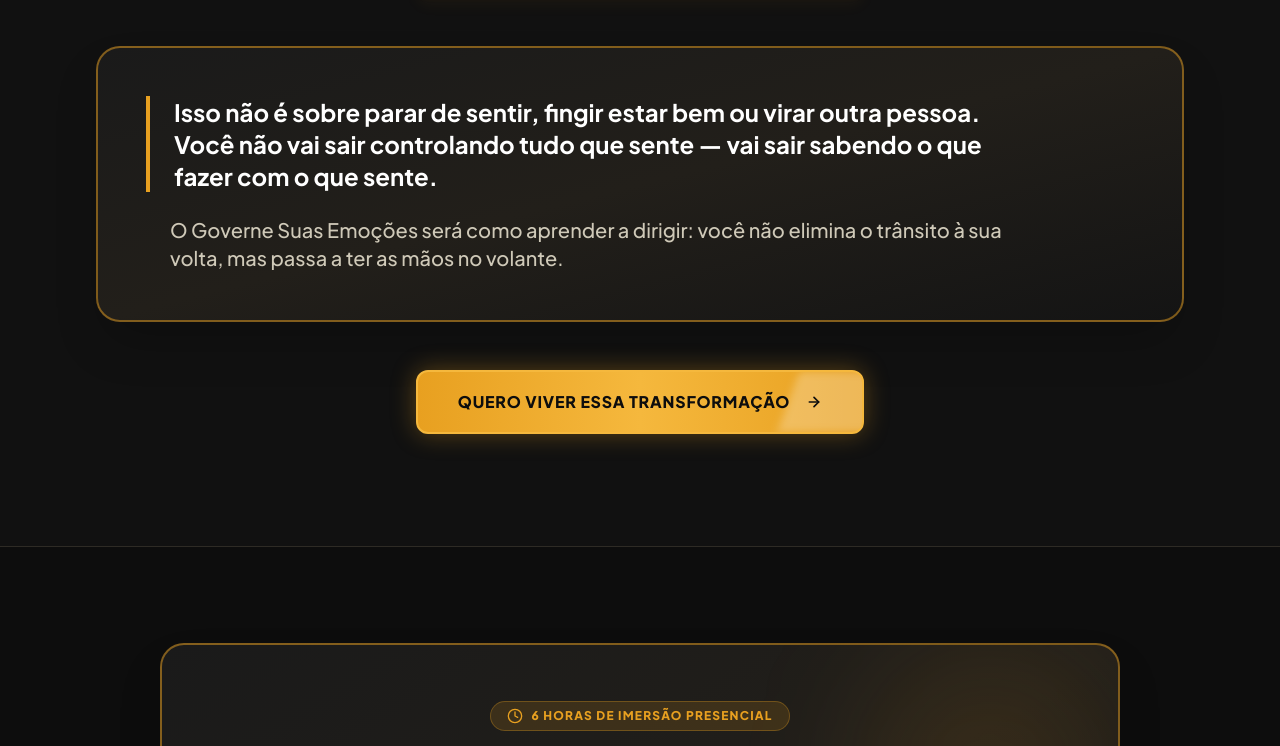
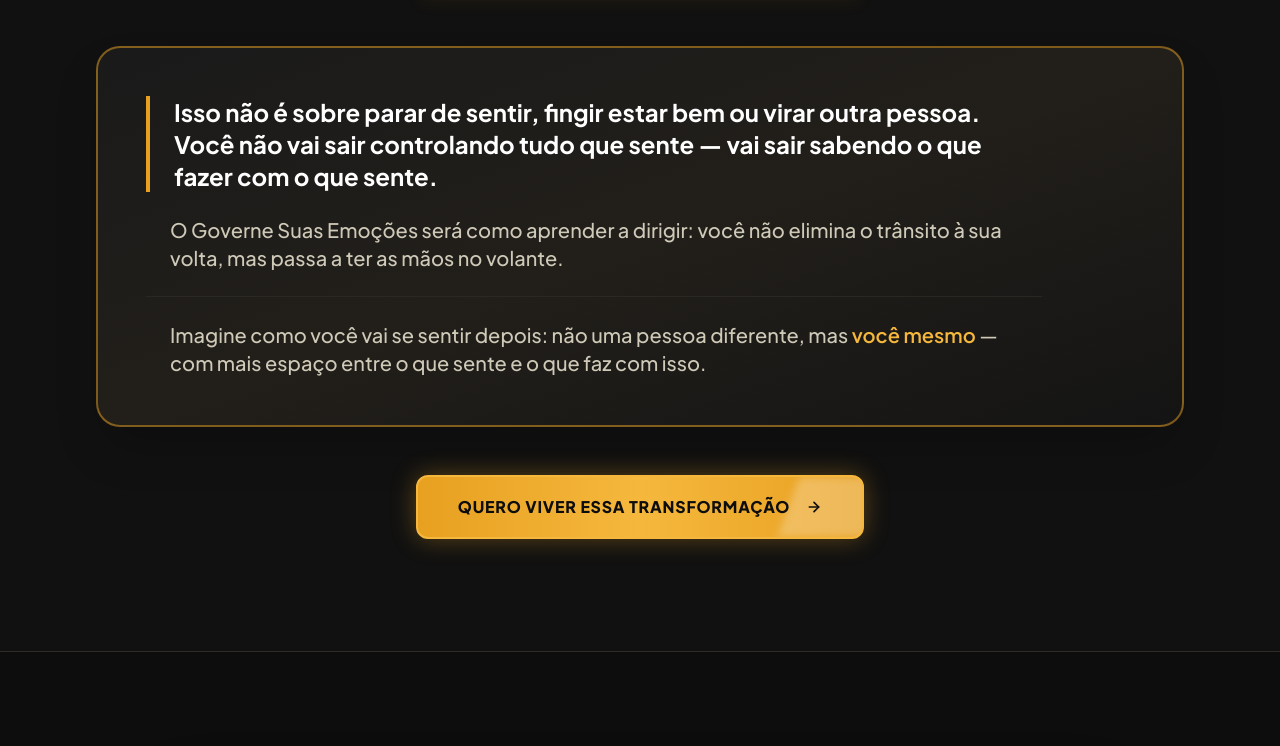
Before and after one commit to Marcelribeiro777/landing-page-vicente-governe-suas-emo-es, a React (Vite) app: page / in a window 1280 px wide. Shown: the part 5367-6113 px from the top of the page. Built offline with nearby package versions, Linux system fonts and the light colour scheme; a web font is replaced by a local one.

Commit message:
feat: adicionar frase de fechamento nos entregáveis do método e bump de versão

```diff
--- a/package.json
+++ b/package.json
@@ -2,7 +2,7 @@
   "name": "skip-react-template",
   "description": "A frontend React Vite TypeScript Shadcn UI template for Skip projects",
   "private": true,
-  "version": "0.0.36",
+  "version": "0.0.37",
   "type": "module",
   "scripts": {
     "start": "vite dev",
--- a/src/components/event/EventMethod.tsx
+++ b/src/components/event/EventMethod.tsx
@@ -79,7 +79,7 @@ export function EventMethod() {
           </div>
         </div>
 
-        {/* Dois parágrafos de fechamento em destaque */}
+        {/* Parágrafos de fechamento em destaque */}
         <div className="rounded-3xl bg-gradient-to-br from-[#1A1A1A] via-[#221F1A] to-[#141414] text-[#F2EFE6] p-8 sm:p-12 mb-12 shadow-2xl border-2 border-[#E8A020]/50 relative overflow-hidden">
           <div className="space-y-6 max-w-4xl">
             <p className="text-lg sm:text-xl md:text-2xl font-bold text-white leading-relaxed border-l-4 border-[#E8A020] pl-4 sm:pl-6">
@@ -88,6 +88,25 @@ export function EventMethod() {
             <p className="text-base sm:text-lg md:text-xl text-[#CFC9B8] font-medium leading-relaxed pl-4 sm:pl-6">
               {eventContent.method.closingParagraphs[1]}
             </p>
+            {eventContent.method.closingParagraphs[2] && (
+              <p className="text-base sm:text-lg md:text-xl text-[#CFC9B8] font-medium leading-relaxed pl-4 sm:pl-6 border-t border-[#2E2B25]/80 pt-6">
+                {(() => {
+                  const text = eventContent.method.closingParagraphs[2]
+                  const highlight = 'você mesmo'
+                  const parts = text.split(highlight)
+                  if (parts.length === 2) {
+                    return (
+                      <>
+                        {parts[0]}
+                        <span className="text-[#F5B83D] font-semibold">{highlight}</span>
+                        {parts[1]}
+                      </>
+                    )
+                  }
+                  return text
+                })()}
+              </p>
+            )}
           </div>
         </div>
 
--- a/src/content/event.ts
+++ b/src/content/event.ts
@@ -338,6 +338,7 @@ export const eventContent: EventData = {
     closingParagraphs: [
       'Isso não é sobre parar de sentir, fingir estar bem ou virar outra pessoa. Você não vai sair controlando tudo que sente — vai sair sabendo o que fazer com o que sente.',
       'O Governe Suas Emoções será como aprender a dirigir: você não elimina o trânsito à sua volta, mas passa a ter as mãos no volante.',
+      'Imagine como você vai se sentir depois: não uma pessoa diferente, mas você mesmo — com mais espaço entre o que sente e o que faz com isso.',
     ],
   },
 
--- a/src/lib/pocketbase/schema.json
+++ b/src/lib/pocketbase/schema.json
@@ -1,5 +1,5 @@
 {
-  "generatedAt": "2026-09-12T22:38:11.519Z",
+  "generatedAt": "2026-09-12T22:51:50.397Z",
   "collections": [
     {
       "name": "users",
```
Also changed, not shown: .skip.config.json.
